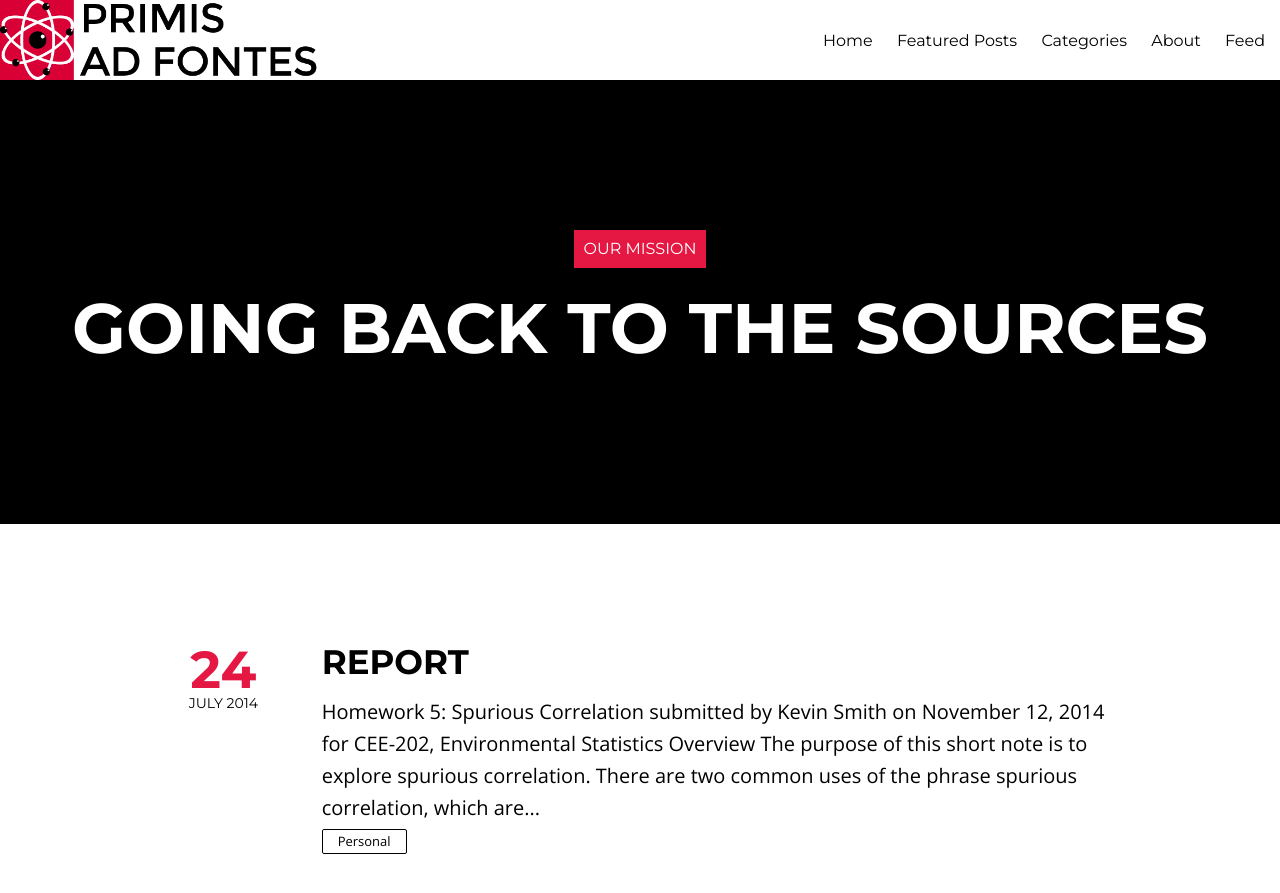
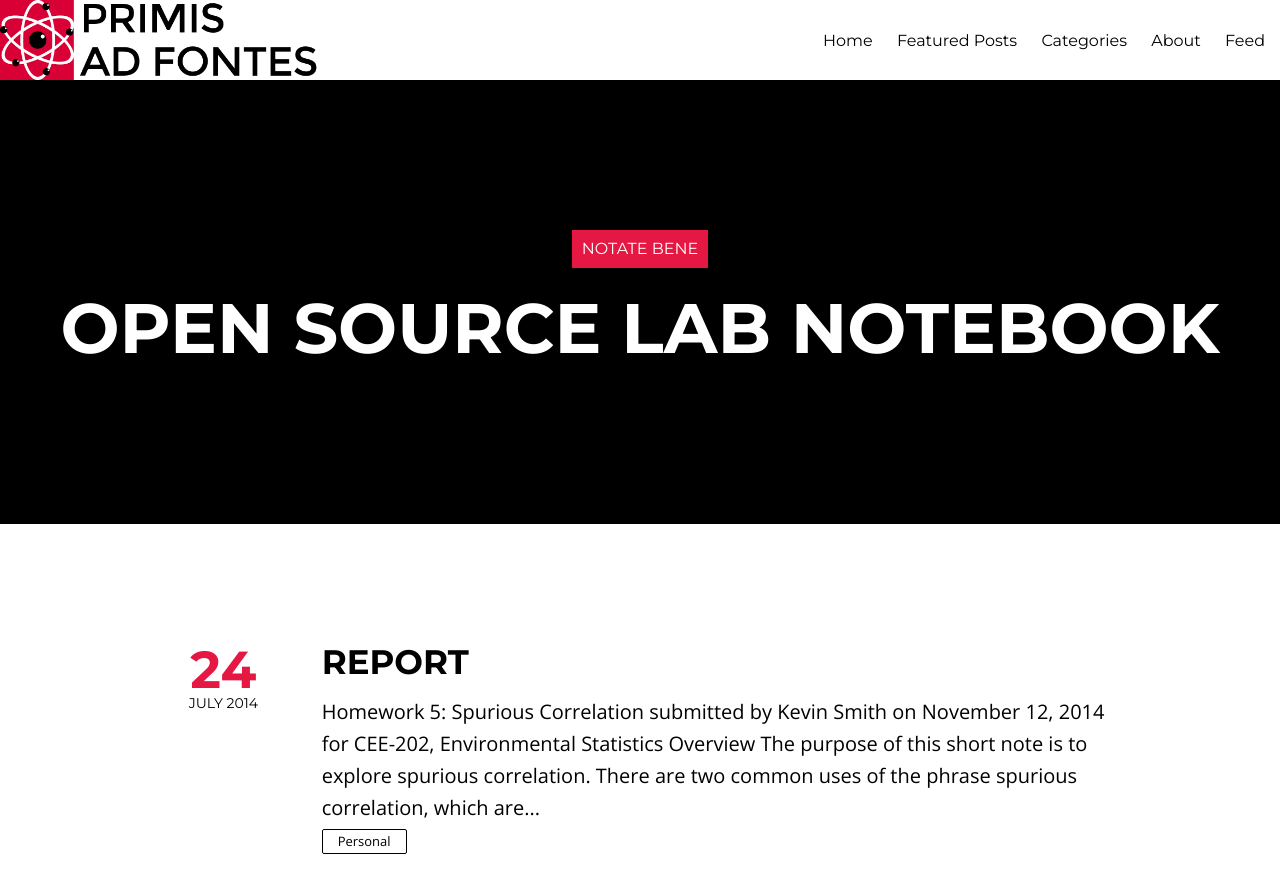
Before and after one commit to Kevin-M-Smith-Retired/primisadfontes-dev, a Jekyll site: the page built from index.html, in a window 1280 px wide and 900 px high. Shown: the top 893 px of the window. Built offline with Jekyll 4.4.1, drawn with Linux system fonts in a browser that asks for light colours; nearby versions of some CDN libraries; the list of posts is cut into pages by our own code.

Commit message:
open source lap notebook

```diff
--- a/_config.yml
+++ b/_config.yml
@@ -1,5 +1,5 @@
-title:            Our Mission
-description:      "going back to the sources"
+title:            notate bene
+description:      "Open Source Lab Notebook"
 logo:             logo.png
 disqus_shortname: hmfaysal
 share:            true
```
